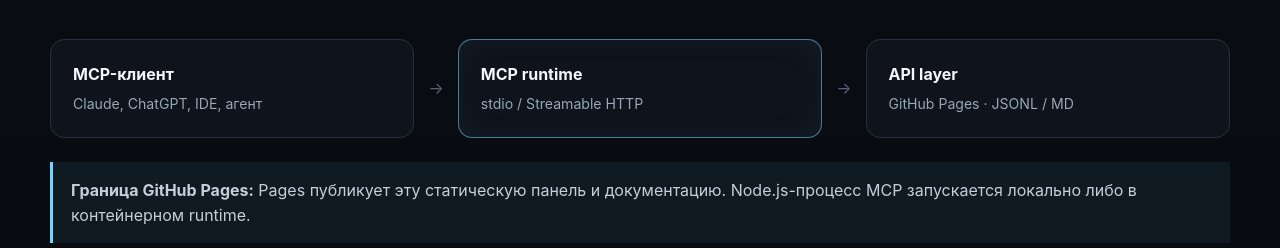
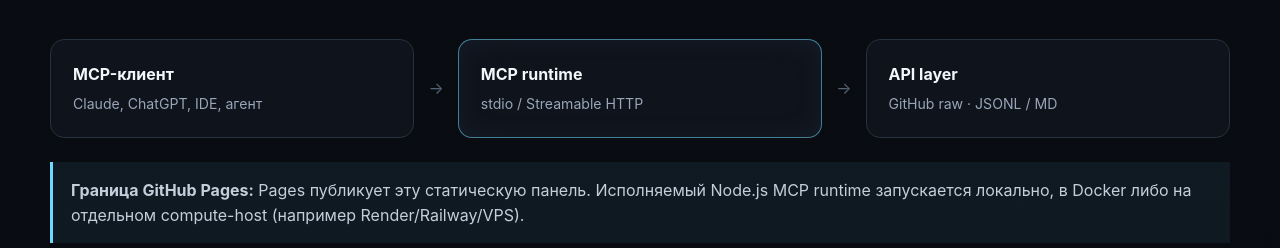
Before and after one commit to KrickmanC/T-FLEX-CAD-17-MCP, a website: page site/index.html in a window 1280 px wide. Shown: the part 552-800 px from the top of the page. Drawn offline with Linux system fonts and the light colour scheme.

Commit message:
runtime: clarify Pages and compute boundary

```diff
--- a/site/index.html
+++ b/site/index.html
@@ -28,9 +28,9 @@
         <div class="arrow">→</div>
         <div class="node active"><strong>MCP runtime</strong><span>stdio / Streamable HTTP</span></div>
         <div class="arrow">→</div>
-        <div class="node"><strong>API layer</strong><span>GitHub Pages · JSONL / MD</span></div>
+        <div class="node"><strong>API layer</strong><span>GitHub raw · JSONL / MD</span></div>
       </div>
-      <div class="notice"><strong>Граница GitHub Pages:</strong> Pages публикует эту статическую панель и документацию. Node.js-процесс MCP запускается локально либо в контейнерном runtime.</div>
+      <div class="notice"><strong>Граница GitHub Pages:</strong> Pages публикует эту статическую панель. Исполняемый Node.js MCP runtime запускается локально, в Docker либо на отдельном compute-host (например Render/Railway/VPS).</div>
     </section>
 
     <section id="status" class="section">
```
